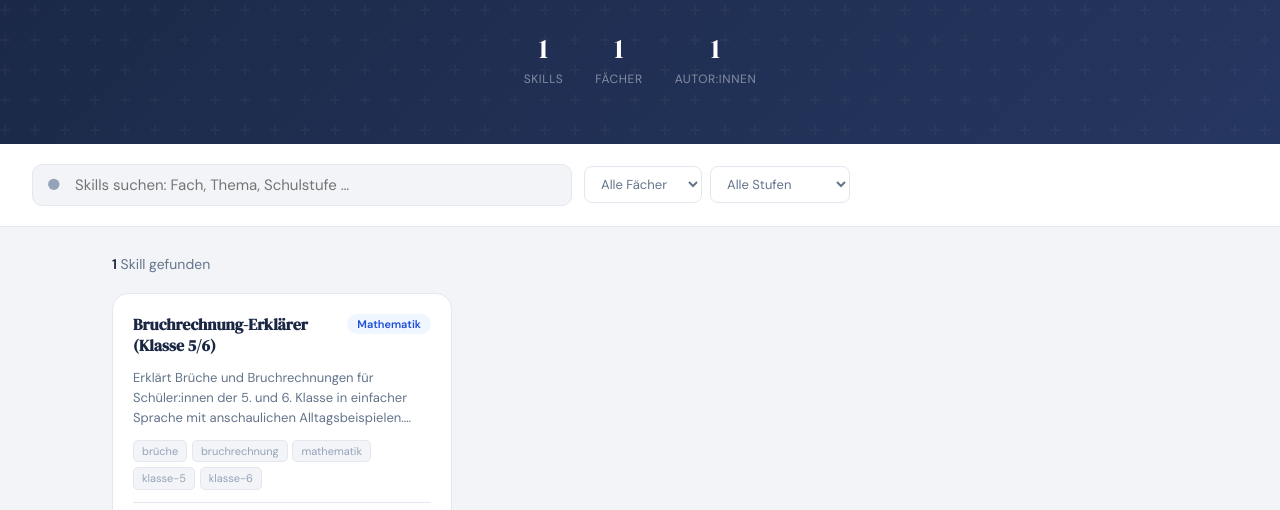
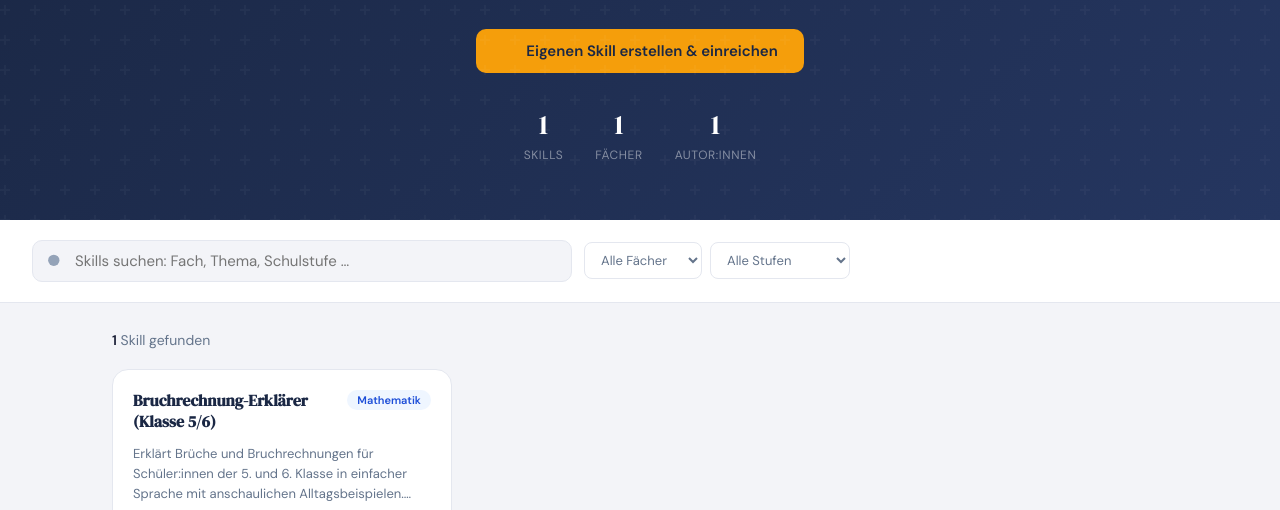
Before and after one commit to teacherette-susa/ki-skills, a plain HTML site: page docs/index.html in a window 1280 px wide. Shown: the part 263-773 px from the top of the page. Drawn offline with Linux system fonts and the light colour scheme.

Commit message:
Add link to create and submit skills

```diff
--- a/docs/index.html
+++ b/docs/index.html
@@ -160,6 +160,10 @@ footer a:hover{color:var(--text)}
   </div>
   <h1>Skills für die KI im Unterricht</h1>
   <p>Finde, lade und teile didaktisch aufbereitete KI-Skills — kostenlos, offen, von Lehrkräften für Lehrkräfte.</p>
+  <a href="skill-creator.html" target="_blank" style="display:inline-flex;align-items:center;gap:.5rem;background:var(--amber);color:var(--navy);font-weight:600;font-size:.9375rem;padding:.75rem 1.625rem;border-radius:10px;text-decoration:none;margin-bottom:2rem;transition:background .15s;font-family:'DM Sans',sans-serif" onmouseover="this.style.background='#d97706'" onmouseout="this.style.background='#f59e0b'">
+    <svg width="16" height="16" viewBox="0 0 24 24" fill="currentColor"><path d="M12 5v14M5 12h14"/></svg>
+    Eigenen Skill erstellen & einreichen
+  </a>
   <div class="hero-stats">
     <div class="stat"><span class="stat-num" id="stat-count">–</span><span class="stat-label">Skills</span></div>
     <div class="stat"><span class="stat-num" id="stat-cats">–</span><span class="stat-label">Fächer</span></div>
```
